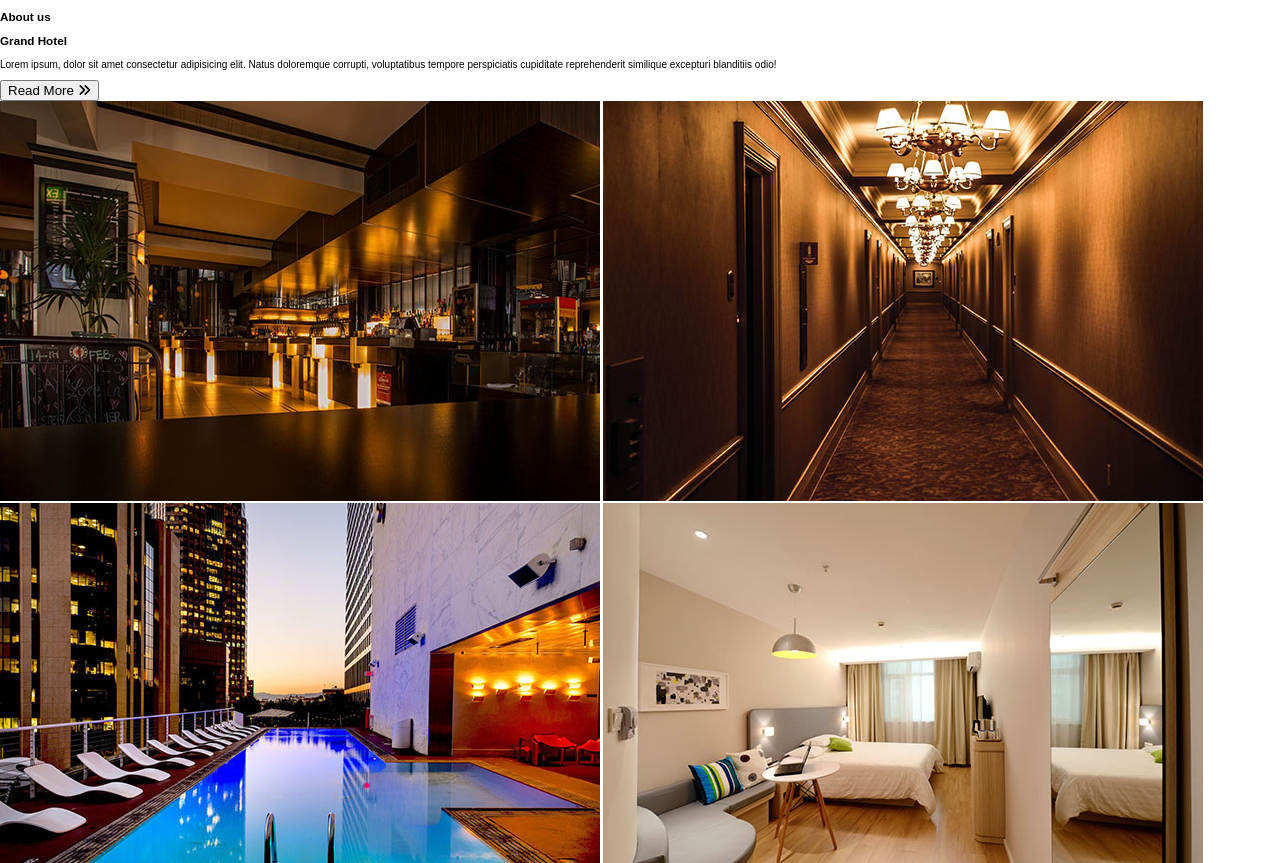
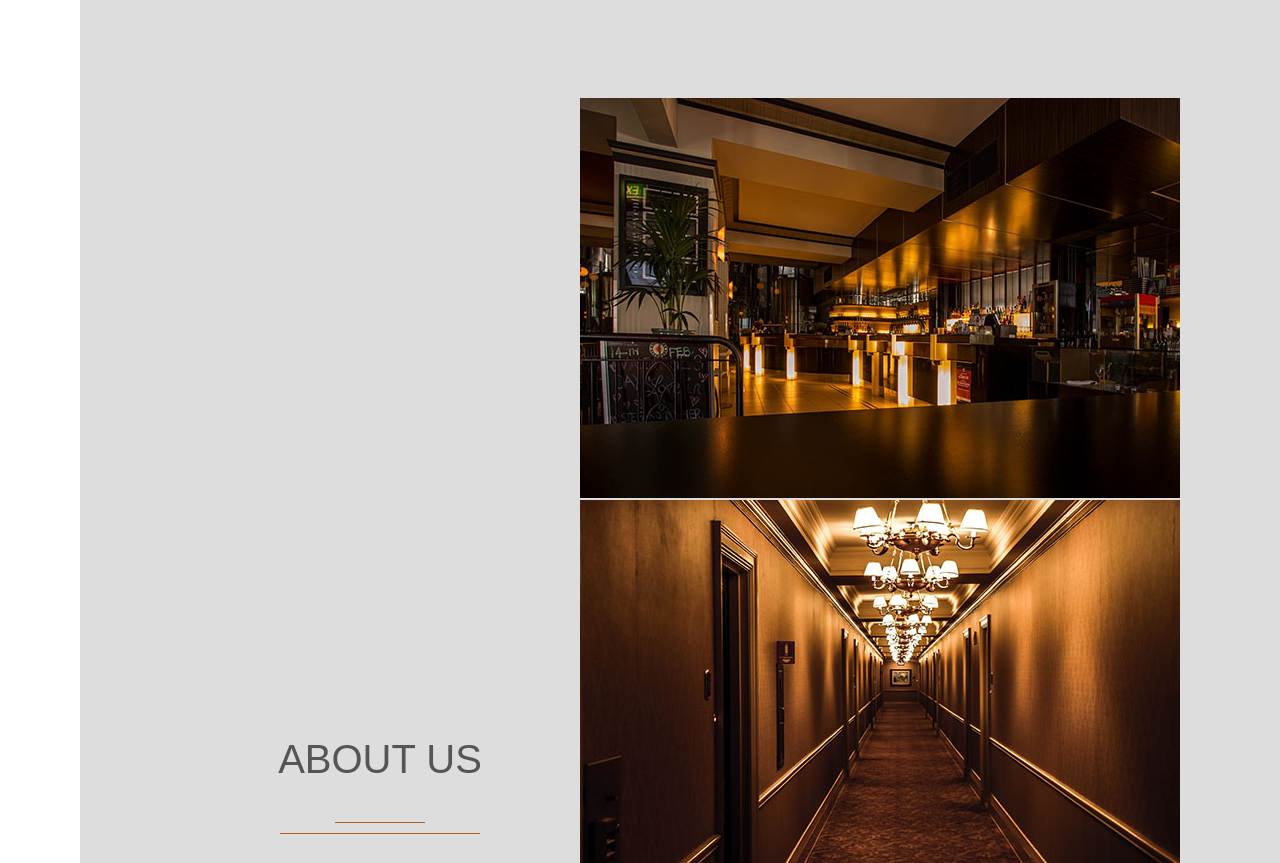
Before and after one commit to TaiwoOluwaseyi/Grand-Hotel, a plain HTML site: page index.html in a window 1280 px wide. Shown: the part 802-1665 px from the top of the page. Drawn offline with Linux system fonts and the light colour scheme.

Commit message:
another commit

```diff
--- a/index.html
+++ b/index.html
@@ -1,19 +1,20 @@
 <!DOCTYPE html>
 <html lang="en">
   <head>
-    <meta charset="UTF-8">
-    <meta name="viewport" content="width=device-width, initial-scale=1.0">
-    <link rel="shortcut icon" href="img/crown.png">
-    <link rel="stylesheet" href="./style.css">
-    <link rel="stylesheet" href="https://cdnjs.cloudflare.com/ajax/libs/font-awesome/6.4.2/css/all.min.css">
+    <meta charset="UTF-8" />
+    <meta name="viewport" content="width=device-width, initial-scale=1.0" />
+    <link rel="shortcut icon" href="img/crown.png" />
+    <link rel="stylesheet" href="./style.css" />
+    <link
+      rel="stylesheet"
+      href="https://cdnjs.cloudflare.com/ajax/libs/font-awesome/6.4.2/css/all.min.css"
+    />
     <title>Grand Hotel</title>
   </head>
   <body>
     <!-- Nav bar -->
     <div class="navbar">
-
-        <input type="checkbox" class="checkbox" id="click" hidden>
-
+      <input type="checkbox" class="checkbox" id="click" hidden />
 
       <!-- sidebar -->
       <div class="sidebar">
@@ -27,19 +28,23 @@
 
         <ul class="social-icons-list">
           <li>
-                    <a href="#" class="social-link"><i class="fab fa-facebook-f"></i></i></a>
+            <a href="#" class="social-link"
+              ><i class="fab fa-facebook-f"></i
+            ></a>
           </li>
 
           <li>
-                    <a href="#" class="social-link"><i class="fab fa-twitter"></i></i></a>
+            <a href="#" class="social-link"><i class="fab fa-twitter"></i></a>
           </li>
 
           <li>
-                    <a href="#" class="social-link"><i class="fab fa-google-plus-g"></i></i></a>
+            <a href="#" class="social-link"
+              ><i class="fab fa-google-plus-g"></i
+            ></a>
           </li>
 
           <li>
-                    <a href="#" class="social-link"><i class="fab fa-instagram"></i></i></a>
+            <a href="#" class="social-link"><i class="fab fa-instagram"></i></a>
           </li>
         </ul>
 
@@ -55,7 +60,11 @@
         <div class="nav-header">
           <h1 class="nav-heading">Grand Hotel</h1>
           <form class="nav-search">
-                <input type="text" class="nav-search-input" placeholder="Search...">
+            <input
+              type="text"
+              class="nav-search-input"
+              placeholder="Search..."
+            />
             <button class="nav-btn">
               <i class="fas fa-search"></i>
             </button>
@@ -101,7 +110,7 @@
     <header class="header">
       <div class="brand">
         <div>
-                <img src="./img/crown.png" alt="" width="80px">
+          <img src="./img/crown.png" alt="" width="80px" />
         </div>
         <h1 class="hotel-heading">Grand Hotel</h1>
       </div>
@@ -123,35 +132,25 @@
           <div class="big-underline"></div>
         </div>
         <h3 class="sub-heading">Grand Hotel</h3>
-            <p class="about-us-paragraph">Lorem ipsum, dolor sit amet consectetur adipisicing elit. Natus doloremque corrupti, voluptatibus tempore perspiciatis cupiditate reprehenderit similique excepturi blanditiis odio!</p>
+        <p class="about-us-paragraph">
+          Lorem ipsum, dolor sit amet consectetur adipisicing elit. Natus
+          doloremque corrupti, voluptatibus tempore perspiciatis cupiditate
+          reprehenderit similique excepturi blanditiis odio!
+        </p>
         <button class="about-us-btn">
           Read More
-            <i class="fas fa-angle-double-right"></i></button>
+          <i class="fas fa-angle-double-right btn-arrow"></i>
+        </button>
       </div>
 
       <div class="about-us-images">
-            <img src="./img/about-us-img-1.jpeg" alt="" class="image image-1">
-            <img src="./img/about-us-img-2.jpeg" alt="" class="image image-1">
-            <img src="./img/about-us-img-3.jpeg" alt="" class="image image-1">
-            <img src="./img/about-us-img-4.jpeg" alt="" class="image image-1">
+        <img src="./img/about-us-img-1.jpeg" alt="" class="image image-1" />
+        <img src="./img/about-us-img-2.jpeg" alt="" class="image image-1" />
+        <img src="./img/about-us-img-3.jpeg" alt="" class="image image-1" />
+        <img src="./img/about-us-img-4.jpeg" alt="" class="image image-1" />
       </div>
     </section>
 
-
-
-
-
-
-
-
-
-
-
-
     <!-- End of About Us -->
-
-
-
-
   </body>
 </html>
--- a/style.css
+++ b/style.css
@@ -300,6 +300,86 @@ opacity: 0;
   }
 }
 
+/* end of header */
+
+/* about us */
+.about-us {
+  margin-left: 8rem;
+  display: flex;
+  background-color: #ddd;
+  padding: 10rem;
+  box-sizing: border-box;
+}
+
+.about-us-heading{
+  font-family: Arial, Helvetica, sans-serif;
+  font-size: 4rem;
+  font-weight: 300;
+  text-transform: uppercase;
+  color: #555;
+}
+
+.small-underline {
+  width: 9rem;
+  height: 0.1rem;
+  margin: 0 auto 1rem auto;
+  background-color: #b85d1c;
+}
+
+.big-underline {
+  width: 20rem;
+  height: 0.1rem;
+  background-color: #b85d1c;
+}
+
+.about-us-content {
+  flex: 0 1 50%;
+  display: flex;
+  flex-direction: column;
+  justify-content: center;
+  align-items: center;
+}
+
+.about-us-paragraph {
+  font-size: 1.5rem;
+  font-style: italic;
+  font-weight: 300;
+  text-align: center;
+  margin-bottom: 5rem;
+}
+
+.about-us-images {
+  flex: 1 1;
+}
+
+.about-us-btn {
+  width: 15rem;
+  padding: 0.7rem 0.5rem;
+  font-family: 'Trebuchet MS', 'Lucida Sans Unicode', 'Lucida Grande', 'Lucida Sans', Arial, sans-serif;
+  font-size: 1.2rem;
+  text-transform: uppercase;
+  background-color: transparent;
+  border: 0.1rem solid #b85d1c;
+  outline: none;
+  cursor: pointer;
+  color: #b85d1c;
+}
+
+.btn-arrow {
+  margin-left: 0.5rem;
+}
+
+.about-us-btn:hover .btn-arrow {
+  margin-left: 1.5rem;
+  transition: margin-left 0.4s;
+}
+
+.sub-heading {
+  font-size: 3.5rem;
+  font-weight: 300;
+  letter-spacing: 0.2rem;
+  color: #b85d1c;
+}
 
 
 
@@ -312,23 +392,4 @@ opacity: 0;
 
 
 
-
-
-
-
-
-
-
-
-
-
-
-
-
-
-
-
-
-
-
-/* end of header */
+/* end of about us */
```
Lines whose indentation alone changed are shown as unchanged.
